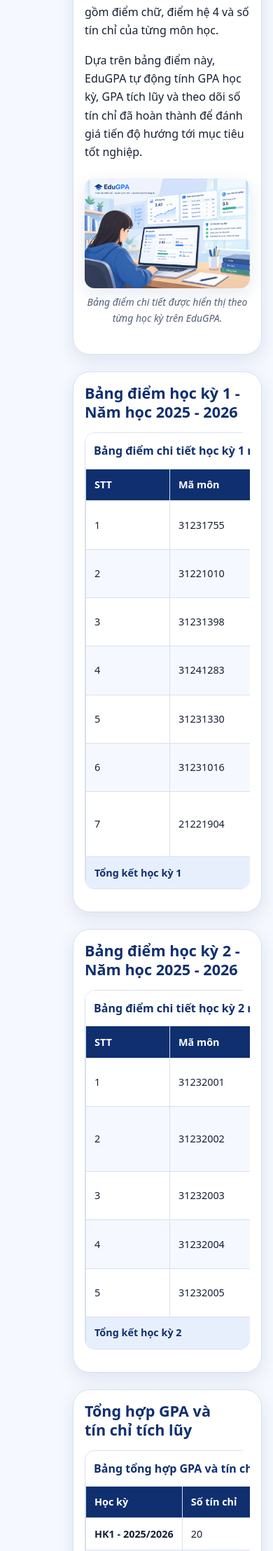
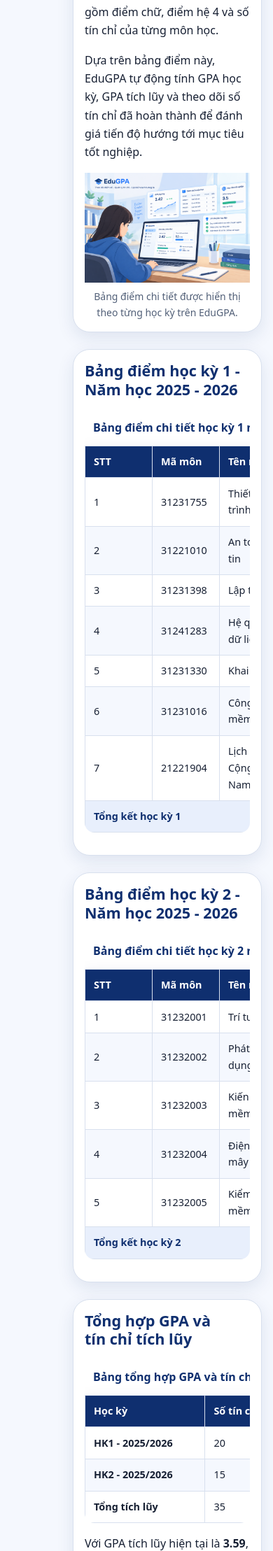
Before and after one commit to lenguyenanhtruc01-sys/ltweb-doan-nhom03, a PHP site: page /chi-tiet.html in a window 390 px wide. Shown: the part 1679-3896 px from the top of the page at 70% size. Run offline with PHP 8.4, Linux system fonts and the light colour scheme.

Commit message:
Refactor CSS for layout and responsiveness

```diff
--- a/css/chi-tiet.css
+++ b/css/chi-tiet.css
@@ -5,27 +5,8 @@
    ========================================================= */
 
 /* =========================================================
-   01. CHỐNG TRÀN NGANG TOÀN TRANG
-   ========================================================= */
-
-html,
-body {
-    max-width: 100%;
-    overflow-x: hidden;
-}
-
-.trang,
-.trang-chi-tiet,
-.trang-chi-tiet main,
-.trang-chi-tiet main > article,
-.trang-chi-tiet main > section {
-    max-width: 100%;
-    min-width: 0;
-}
-
-/* =========================================================
-   02. KHUNG CHI TIẾT - GRID 2 CỘT
-   Mobile: 1 cột | Desktop: 2 cột (nội dung + aside)
+   01. KHUNG CHI TIẾT - GRID 2 CỘT
+   Mobile: 1 cột | Desktop: 2 cột
    ========================================================= */
 
 .khung-chi-tiet {
@@ -48,7 +29,7 @@ body {
 }
 
 /* =========================================================
-   03. CÁC BÀI VIẾT TRONG NỘI DUNG CHÍNH
+   02. CÁC BÀI VIẾT TRONG NỘI DUNG CHÍNH
    ========================================================= */
 
 .noi-dung-chinh > article {
@@ -70,7 +51,7 @@ body {
 }
 
 /* =========================================================
-   04. KHUNG CUỘN NGANG CHO BẢNG
+   03. KHUNG CUỘN NGANG CHO BẢNG
    Thay thế style="overflow-x: auto;" inline
    ========================================================= */
 
@@ -79,22 +60,24 @@ body {
     width: 100%;
     max-width: 100%;
     min-width: 0;
-
     overflow-x: auto;
     overflow-y: hidden;
     -webkit-overflow-scrolling: touch;
-
     box-sizing: border-box;
     border-radius: var(--bo-goc);
     margin-block: var(--kc-4);
 }
 
+/* Ghi đè style.css: table không được display: block nữa */
 .bang-cuon table {
+    display: table;
     width: 100%;
     min-width: 720px;
     border-collapse: collapse;
     table-layout: auto;
     margin: 0;
+    overflow-x: visible;
+    border-radius: 0;
 }
 
 .bang-cuon caption {
@@ -108,6 +91,7 @@ body {
 
 .bang-cuon th,
 .bang-cuon td {
+    min-width: 6rem;
     padding: 0.65rem 0.75rem;
     border: 1px solid var(--mau-vien);
     font-size: 0.9rem;
@@ -138,68 +122,15 @@ body {
 }
 
 /* =========================================================
-   05. FIGURE (ẢNH + IFRAME)
-   ========================================================= */
-
-.noi-dung-chinh figure {
-    margin: var(--kc-5) 0;
-    max-width: 100%;
-}
-
-.noi-dung-chinh figure img {
-    width: 100%;
-    height: auto;
-    aspect-ratio: 3 / 2;
-    object-fit: cover;
-    border-radius: var(--bo-goc);
-    box-shadow: var(--bong-nhe);
-}
-
-.noi-dung-chinh figure iframe {
-    width: 100%;
-    aspect-ratio: 16 / 9;
-    height: auto;
-    border: 0;
-    border-radius: var(--bo-goc);
-    box-shadow: var(--bong-nhe);
-}
-
-.noi-dung-chinh figcaption {
-    margin-top: var(--kc-2);
-    font-size: var(--co-chu-nho);
-    color: var(--mau-chu-phu);
-    text-align: center;
-    font-style: italic;
-}
-
-/* =========================================================
-   06. DANH SÁCH NHẬN XÉT
-   ========================================================= */
-
-.noi-dung-chinh ul {
-    padding-left: 1.25rem;
-    max-width: 65ch;
-}
-
-.noi-dung-chinh ul li + li {
-    margin-top: var(--kc-2);
-}
-
-.noi-dung-chinh ul li strong {
-    color: var(--mau-chinh-dam);
-}
-
-/* =========================================================
-   07. ASIDE - KHÁM PHÁ EDUGPA
+   04. ASIDE
    ========================================================= */
 
 .khung-chi-tiet > aside {
     padding: clamp(1.25rem, 3vw, 1.75rem);
     border-radius: var(--bo-goc-lon);
     color: #ffffff;
-    background:
-        radial-gradient(circle at 90% 10%, rgb(244 180 0 / 24%), transparent 30%),
-        var(--mau-nen-dam);
+    background-color: var(--mau-nen-dam);
+    background-image: radial-gradient(circle at 90% 10%, rgb(244 180 0 / 24%), transparent 30%);
     box-shadow: var(--bong-nhe);
 }
 
@@ -233,7 +164,7 @@ body {
     display: block;
     padding: var(--kc-2) 0;
     font-weight: 600;
-    transition: color 0.2s ease, transform 0.2s ease;
+    transition: color var(--thoi-gian) ease, transform var(--thoi-gian) ease;
 }
 
 .khung-chi-tiet > aside a:hover {
@@ -253,34 +184,10 @@ body {
 }
 
 /* =========================================================
-   08. HOVER + FOCUS-VISIBLE CHO LINK TRONG NỘI DUNG
-   ========================================================= */
-
-.noi-dung-chinh a {
-    color: var(--mau-chinh);
-    transition: color 0.2s ease;
-}
-
-.noi-dung-chinh a:hover {
-    color: var(--mau-chinh-dam);
-}
-
-.noi-dung-chinh a:active {
-    color: var(--mau-nhan-dam);
-}
-
-.noi-dung-chinh a:focus-visible {
-    outline: 3px solid var(--mau-nhan);
-    outline-offset: 3px;
-    border-radius: var(--bo-goc-nho);
-}
-
-/* =========================================================
-   09. RESPONSIVE - TABLET (MIN-WIDTH: 768PX)
+   05. RESPONSIVE - TABLET (MIN-WIDTH: 768PX)
    ========================================================= */
 
 @media (min-width: 768px) {
-
     .khung-chi-tiet {
         grid-template-columns: minmax(0, 1fr) 280px;
         gap: var(--kc-6);
@@ -293,28 +200,12 @@ body {
 }
 
 /* =========================================================
-   10. RESPONSIVE - DESKTOP (MIN-WIDTH: 992PX)
+   06. RESPONSIVE - DESKTOP (MIN-WIDTH: 992PX)
    ========================================================= */
 
 @media (min-width: 992px) {
-
     .khung-chi-tiet {
         grid-template-columns: minmax(0, 1fr) 320px;
         gap: var(--kc-7);
     }
 }
-
-/* =========================================================
-   11. GIẢM CHUYỂN ĐỘNG
-   ========================================================= */
-
-@media (prefers-reduced-motion: reduce) {
-
-    .khung-chi-tiet > aside a {
-        transition: none;
-    }
-
-    .khung-chi-tiet > aside a:hover {
-        transform: none;
-    }
-}
```
